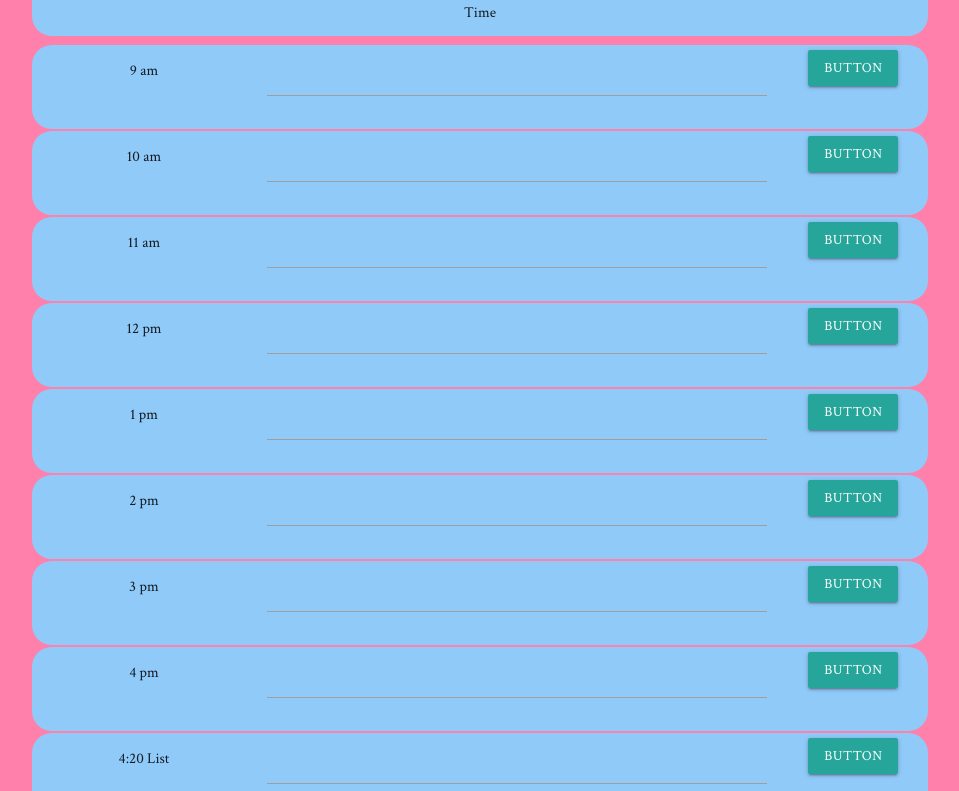
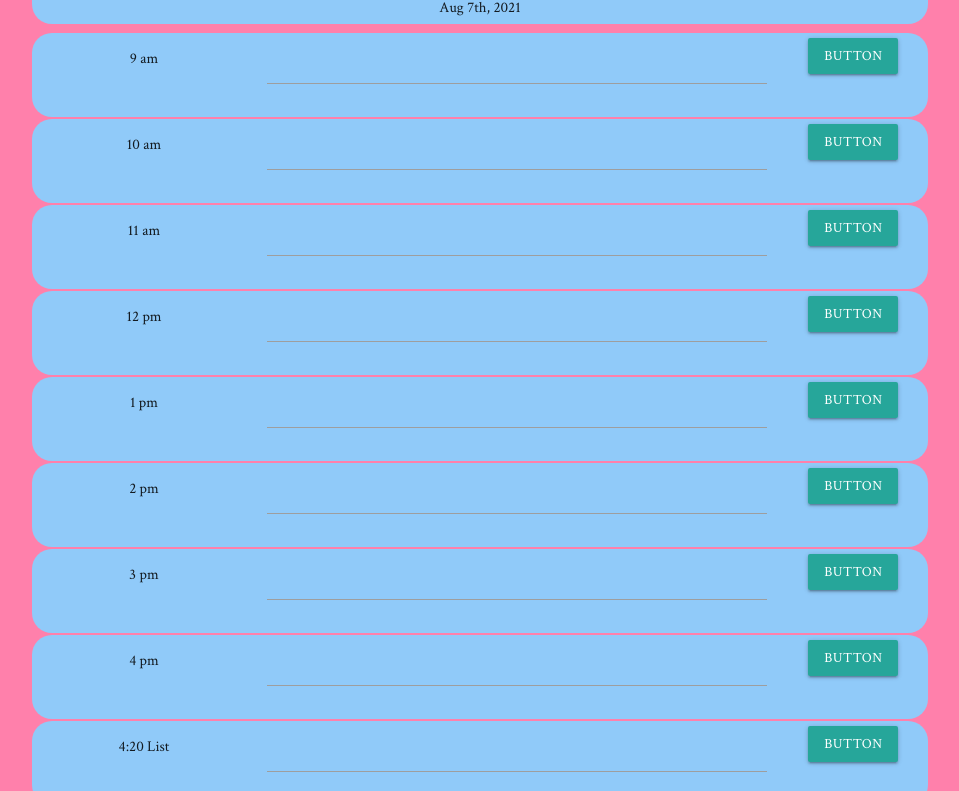
Before and after one commit to lordozland/Day-is-a-Plan, a plain HTML site: page index.html in a window 1280 px wide. Shown: the part 270-1061 px from the top of the page, without its empty margins (160-1119 px from the left). Drawn offline with nearby package versions, Linux system fonts and the light colour scheme.

Commit message:
GOT ITgit add .

```diff
--- a/index.html
+++ b/index.html
@@ -29,7 +29,7 @@
     <div class="curtim row blue lighten-3">
       <div class="col s12 m12 l12 center">
         <h4 class="#90caf9 blue lighten-3">Current Time</h4>
-        <div class="WTIIRN">Time</div>
+        <div id="WTIIRN"></div>
       </div>
     </div>
   </div>
@@ -203,9 +203,8 @@
 
   <script src="https://code.jquery.com/jquery-3.5.1.min.js" integrity="sha256-9/aliU8dGd2tb6OSsuzixeV4y/faTqgFtohetphbbj0=" crossorigin="anonymous"></script>
 
-  <script src="moment.js"></script>
   <script>
-    moment().format('MMMM Do YYYY, h:mm:ss a');
+    document.getElementById("WTIIRN").innerHTML = moment().format("MMM Do, YYYY");
   </script>
 
 
```
